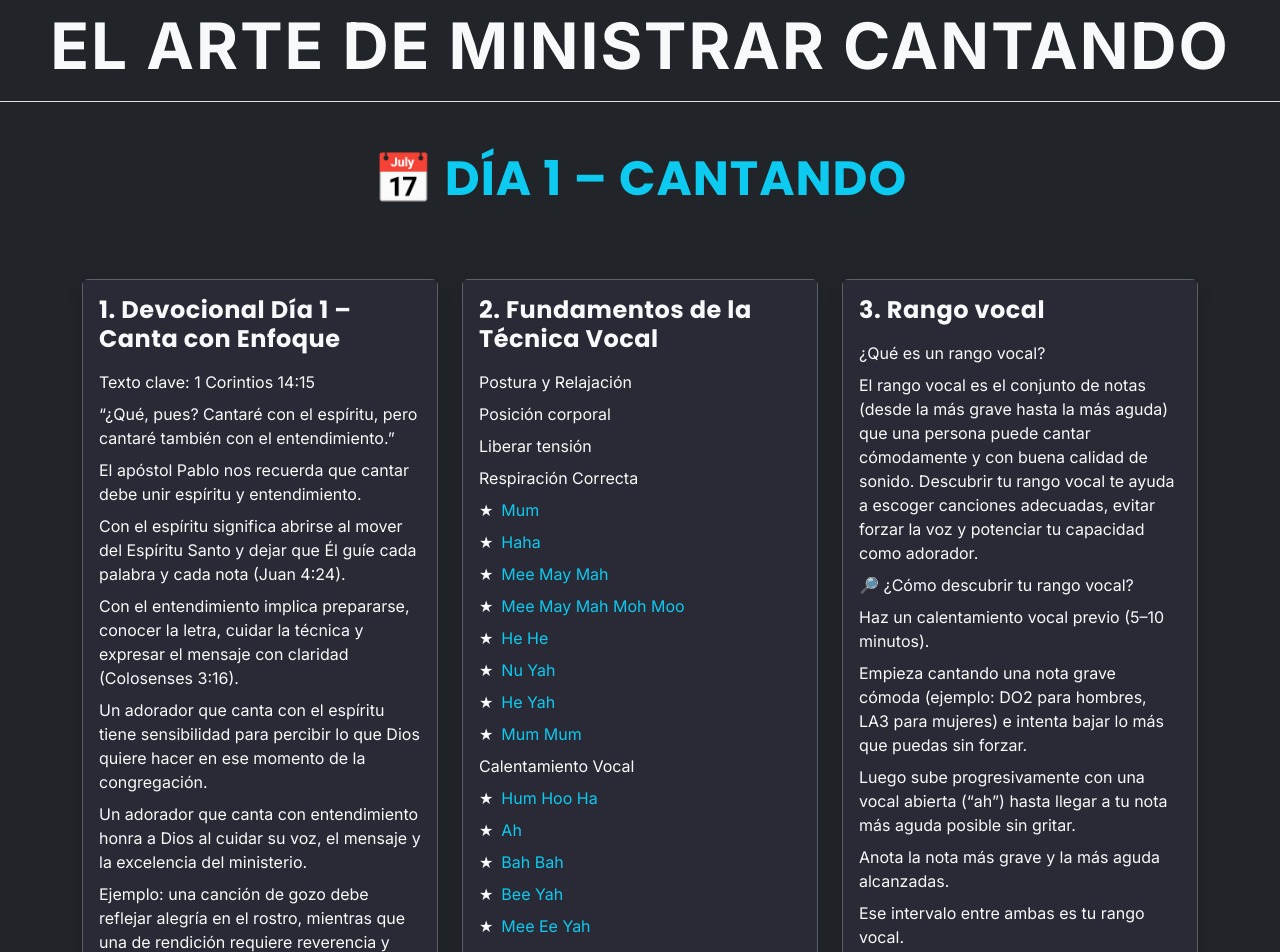
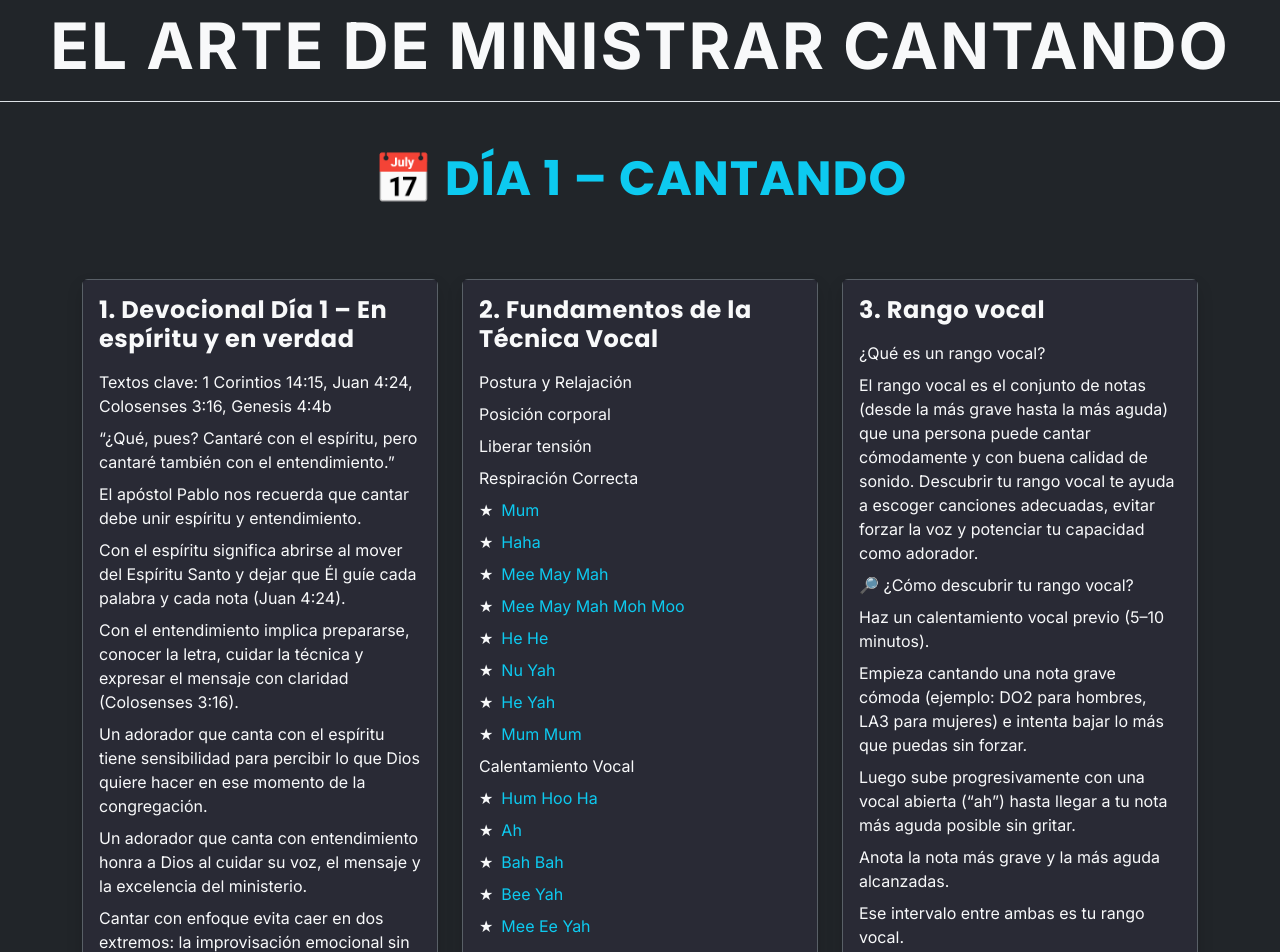
Before and after one commit to MiguelAngelTG7/Vocal-Training, a React (Vite) app: page / in a window 1280 px wide. Shown: the top 952 px of the page. Built offline with nearby package versions, Linux system fonts and the light colour scheme.

Commit message:
tect fixed 13

```diff
--- a/src/App.jsx
+++ b/src/App.jsx
@@ -78,16 +78,15 @@ function App() {
         {/* Tarjetas de Día 1 */}
         {[
           {
-            title: 'Devocional Día 1 – Canta con Enfoque',
+            title: 'Devocional Día 1 – En espíritu y en verdad',
             items: [
-              'Texto clave: 1 Corintios 14:15',
+              'Textos clave: 1 Corintios 14:15, Juan 4:24, Colosenses 3:16, Genesis 4:4b',
               '“¿Qué, pues? Cantaré con el espíritu, pero cantaré también con el entendimiento.”',
               'El apóstol Pablo nos recuerda que cantar debe unir espíritu y entendimiento.',
               'Con el espíritu significa abrirse al mover del Espíritu Santo y dejar que Él guíe cada palabra y cada nota (Juan 4:24).',
               'Con el entendimiento implica prepararse, conocer la letra, cuidar la técnica y expresar el mensaje con claridad (Colosenses 3:16).',
               'Un adorador que canta con el espíritu tiene sensibilidad para percibir lo que Dios quiere hacer en ese momento de la congregación.',
               'Un adorador que canta con entendimiento honra a Dios al cuidar su voz, el mensaje y la excelencia del ministerio.',
-              'Ejemplo: una canción de gozo debe reflejar alegría en el rostro, mientras que una de rendición requiere reverencia y humildad.',
               'Cantar con enfoque evita caer en dos extremos: la improvisación emocional sin dirección o la frialdad mecánica sin vida.',
               'El ministro equilibrado combina pasión y preparación: ensaya, ora, estudia, pero llega al culto abierto a los cambios que el Espíritu pueda indicar.',
               'Aplicación: Ora antes de servir pidiendo sensibilidad (Salmo 19:14).',
```
